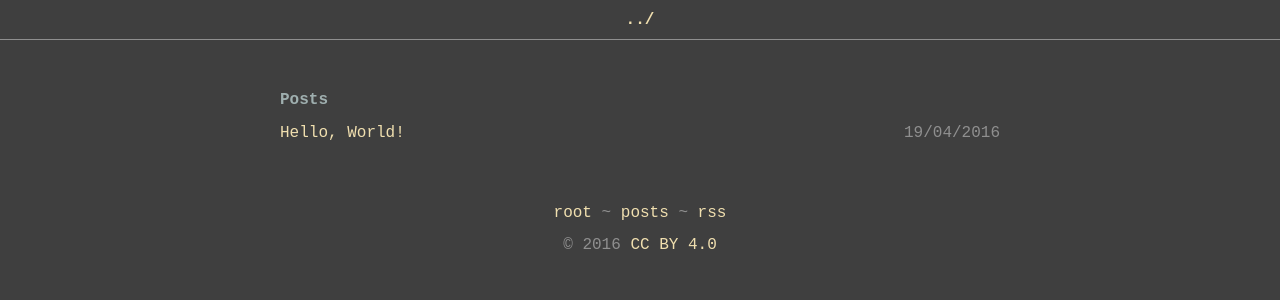
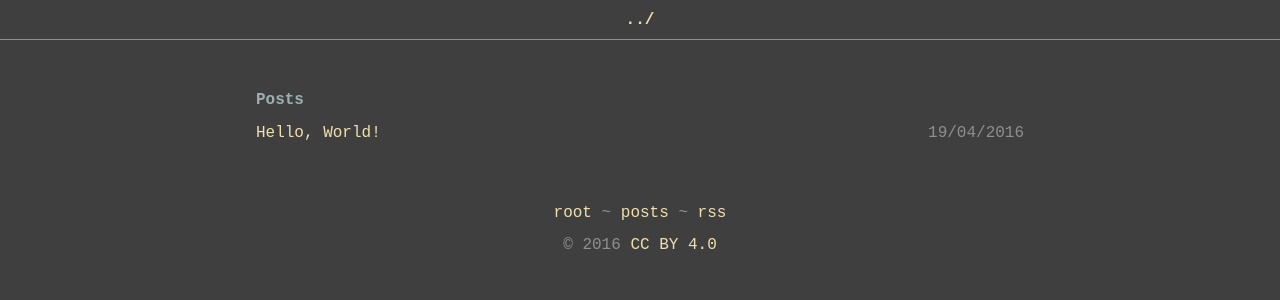
Before and after one commit to konfou/konfou.github.io, a Jekyll site: the page built from _pages/posts.html, in a window 1280 px wide. Shown: the top 300 px of the page. Built offline with Jekyll 4.4.1, drawn with Linux system fonts in a browser that asks for light colours.

Commit message:
minor changes

```diff
--- a/_includes/indieauth
+++ /dev/null
@@ -1,4 +0,0 @@
-  <!-- using my domain as openid -->
-  <link rel="openid.delegate" href="https://konfou.xyz/" />
-  <link rel="openid.server" href="https://openid.indieauth.com/openid" />
-  <link rel="pgpkey" type="application/pgp-keys" href="/pgpkey.asc" />
--- a/_layouts/master.html
+++ b/_layouts/master.html
@@ -4,19 +4,21 @@
   <title>{{ page.title }}</title>
   <meta charset="UTF-8">
   <meta name="viewport" content="width=device-width,initial-scale=1.0">
-  <meta name="author" content="{{ site.owner }}">
+  <meta name="author" content="{{ site.author }}">
 {% if page.description %}  <meta name="description" content="{{ page.description }}">{% else %}  <meta name="description" content="{{ site.description }}">{% endif %}
   <meta property="og:title" content="{{ page.title }}">
   <meta property="og:site_name" content="{{ site.title }}">
 {% if page.description %}  <meta property="og:description" content="{{ page.description}}">{% else %}  <meta property="og:description" content="{{ site.description }}">{% endif %}
-{% if page.image %}  <meta property="og:image" content="{{ page.image }}">{% else %}  <meta property="og:image" content="//github.com/identicons/konfou.png">{% endif %}
+{% if page.image %}  <meta property="og:image" content="{{ page.image }}">{% else %}  <meta property="og:image" content="{{ site.url }}/assets/img/sigil_{{ site.url }}.png">{% endif %}
   <meta property="og:type" content="article">
-  <meta property="og:url" content="//{{ site.url }}{{ page.url | cgi_escape }}">
+  <meta property="og:url" content="{{ site.url }}{{ page.url }}">
   <meta property="article:author" content="{{ site.owner }}">
   <link rel="icon" href="/assets/img/sigil_{{ site.url }}.png" />
   <link rel="alternate" type="application/atom+xml" title="{{ site.title }} posts" href="/feed.xml" />
   <link rel="stylesheet" type="text/css" href="/assets/css/site.css" />
-{% include indieauth %}
+  <link rel="openid.delegate" href="https://{{ site.url }}" />
+  <link rel="openid.server" href="https://openid.indieauth.com/openid" />
+  <link rel="pgpkey" type="application/pgp-keys" href="/pgpkey.asc" />
 </head>
 <body>
 {{ content }}
--- a/_sass/site.scss
+++ b/_sass/site.scss
@@ -1,15 +1,24 @@
-$light_bg: #3f3f3f;
-$fg: #dcdccc;
-$head: #9fafaf;
-$link: #f0dfaf;
-$link_hov: #ecbcbc;
-$med-gray: #8f8f8f;
+$mine_shaft: #3f3f3f;
+$dove_gray: #6f6f6f;
+$gray: #8f8f8f;
+$edward: #9fafaf;
+$moon_mist:#dcdccc;
+$beauty_bush: #ecbcbc;
+$double_col_white: #f0dfaf;
+
+$fg: $moon_mist;
+$head: $edward;
+$light_bg: $mine_shaft;
+$link: $double_col_white;
+$link_hov: $beauty_bush;
+$med_gray: $gray;
 
 $mono: "Liberation Mono", "DejaVu Sans Mono", monospace !default;
 $sans: "Noto Sans Regular", "Liberation Sans", "DejaVu Sans Book", sans !default;
+$maxcols: 80ch;
 
 @mixin container {
-  max-width: 720px;
+  max-width: $maxcols;
   padding: 0 1rem;
   margin-left: auto;
   margin-right: auto;
@@ -37,12 +46,23 @@
   height: 100%;
   text-align: center;
   pre {
+    overflow: auto;
     margin-top: 2rem;
     display: inline-block;
     text-align: left;
     line-height: 1.5rem;
-    overflow: auto;
+
   }
+}
+
+.flex-justify {
+  display: flex;
+  flex-wrap: wrap;
+  justify-content: space-between;
+}
+
+.e-content {
+  text-align: justify;
 }
 
 a {
@@ -59,7 +79,7 @@
   width: 100%;
   text-align: center;
   background-color: $light_bg;
-  border-bottom: 1px solid $med-gray;
+  border-bottom: 1px solid $med_gray;
 }
 
 h1 {
@@ -69,8 +89,20 @@
   font-weight: bold;
 }
 
+h2 {
+  @include container;
+  color: $head;
+  font-size: 1rem;
+  font-weight: bold;
+}
+
+p {
+  @include container;
+  line-height: 1rem;
+}
+
 .muted {
-  color: $med-gray;
+  color: $med_gray;
 }
 
 footer {
@@ -81,28 +113,6 @@
 
 time {
   @extend .muted;
-}
-
-p {
-  @include container;
-  line-height: 1rem;
-}
-
-.flex-justify {
-  display: flex;
-  flex-wrap: wrap;
-  justify-content: space-between;
-}
-
-.e-content {
-  text-align: justify;
-}
-
-h2 {
-  @include container;
-  color: $head;
-  font-size: 1.5rem;
-  font-weight: bold;
 }
 
 section {
@@ -132,7 +142,33 @@
 }
 
 code {
-  color: $med-gray;
+  color: $med_gray;
+}
+
+.text-center {
+  text-align: center;
+}
+
+.d3container {
+    @extend .text-center;
+}
+
+.highlight {
+  margin: 0;
+  padding: 1rem;
+  background-color: $fg;
+}
+
+.highlight pre {
+  @include container;
+}
+
+blockquote {
+  font-style: italic;
+  p {
+    box-sizing: border-box;
+    padding: 0 3rem;
+  }
 }
 
 hr {
@@ -141,14 +177,6 @@
   &:after {
     @extend .muted;
     content: '##';
-  }
-}
-
-blockquote {
-  font-style: italic;
-  p {
-    box-sizing: border-box;
-    padding: 0 3rem;
   }
 }
 
@@ -168,24 +196,6 @@
     margin-left: 1rem;
   }
   a {
-    color: $med-gray;
+    color: $med_gray;
   }
 }
-
-.d3container {
-  text-align: center;
-}
-
-.text-center {
-  text-align: center;
-}
-
-.highlight {
-  margin: 0;
-  padding: 1rem;
-  background-color: $fg;
-}
-
-.highlight pre {
-  @include container;
-}
```
